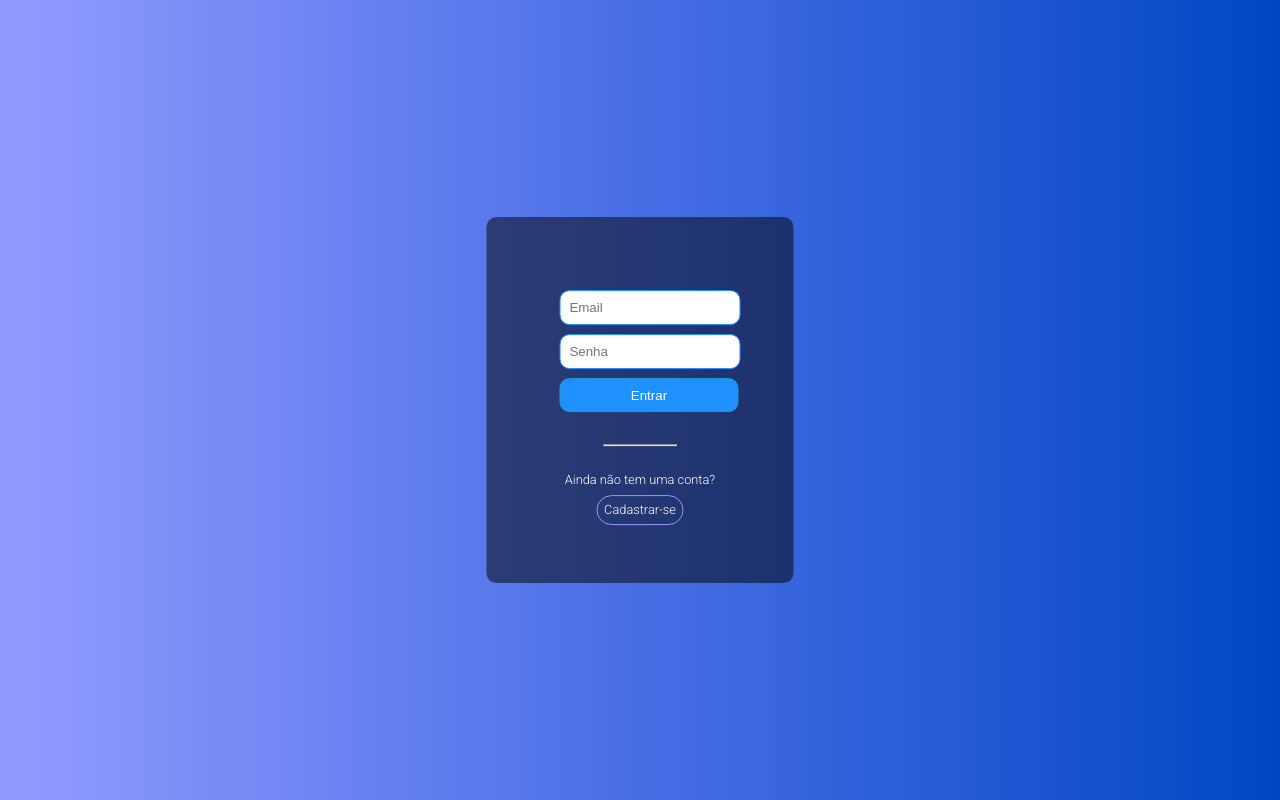
After one commit to viviianealvesc/download, a PHP site: page /login.php in a window 1280 px wide. The commit adds this page. Run offline with PHP 8.4, Linux system fonts and the light colour scheme.

Commit message:
alteracao

```diff
--- /dev/null
+++ b/login.php
@@ -0,0 +1,98 @@
+
+<!DOCTYPE html>
+<html lang="en">
+<head>
+    <meta charset="UTF-8">
+    <meta name="viewport" content="width=device-width, initial-scale=1.0">
+    <title>Downloads</title>
+    <link rel="preconnect" href="https://fonts.googleapis.com">
+
+    <style>
+        @import url('https://fonts.googleapis.com/css2?family=Roboto:wght@300&display=swap');
+
+body {
+    background-image:  radial-gradient(circle at .06% 5%, #929bff 0, #486ee5 50%, #0046c2 100%);;
+    font-family: 'Roboto', sans-serif;
+}
+
+div {
+    position: absolute;
+    top: 50%;
+    left: 50%;
+    transform: translate(-50%,-50%);
+    padding: 5%;
+    flex-direction: column;
+    text-align: center;
+    border-radius: 10px;
+    background-color: rgba(0, 0, 0, 0.5);
+}
+
+p, a {
+    color: #fff;
+    font-size: 0.8rem;
+}
+
+p {
+    margin-top: 2em;
+}
+
+a {
+    text-decoration: none;
+    padding: 0.4rem;
+    border: 1px solid #929bff;
+    border-radius: 20px;
+}
+
+a:hover {
+    background-color: #6b77fa;
+}
+
+hr {
+    max-width: 40%;
+    margin-top: 2rem;
+}
+
+input {
+    display: flex;
+    flex-direction: row;
+    padding: 5%;
+    margin: 5%;
+    outline: none;
+    border: 1px solid dodgerblue;
+    border-radius: 10px;
+    width: 90%;
+}
+
+.inputSubmit {
+    display: flex;
+    align-items: center;
+    justify-content: center;
+    width: 100%;
+    cursor: pointer;
+    background-color: dodgerblue;
+    border: 1px solid rgb(26, 158, 215);
+    color: white;
+}
+
+.inputSubmit:hover {
+    background-color: rgb(55, 155, 255);
+}
+
+
+    </style>
+</head>
+<body>
+    <div>
+        <form action="testLogin.php" method="POST">
+            <input type="text" name="email" placeholder="Email">
+            <input type="password" name="senha" placeholder="Senha">
+            <input class="inputSubmit" type="submit" name="submit" value="Entrar">
+            <hr>
+
+            <p>Ainda não tem uma conta?</p>
+            <a href="formulario.php">Cadastrar-se</a>
+        </form>
+    </div>
+
+</body>
+</html>
```
Also changed, not shown: config.php (added, +9 -0 lines), formulario.php (+17 -2 lines), home.php (+29 -2 lines), testLogin.php (added, +44 -0 lines), arquivos/78795763742.png (added), arquivos/WhatsApp Image 2023-05-26 at 08.53.16.jpeg (added).
